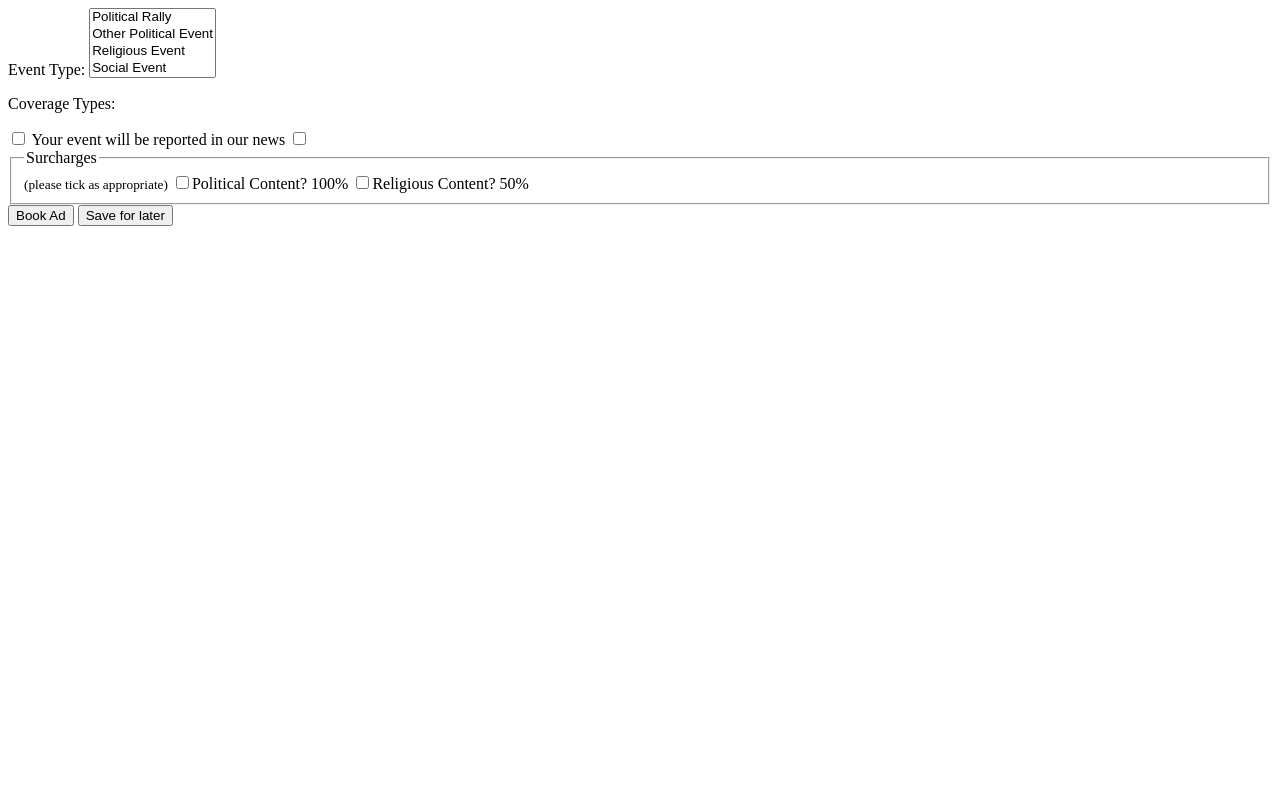
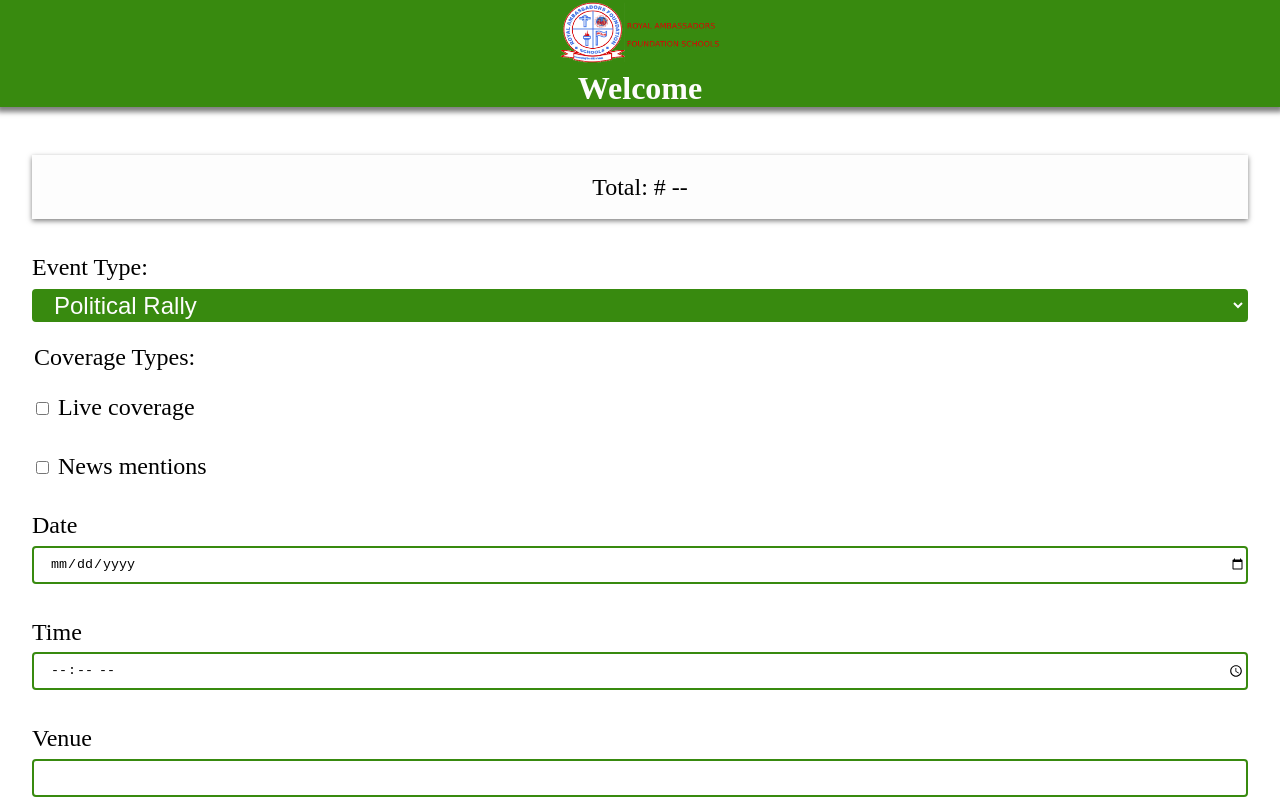
Before and after one commit to tony-eneh/npo-calculator, a website: page src/news-coverage.html in a window 1280 px wide. Shown: the top 801 px of the page. Drawn offline with Linux system fonts and the light colour scheme.

Commit message:
Tush up news-coverage.html

```diff
--- a/src/news-coverage.html
+++ b/src/news-coverage.html
@@ -6,13 +6,27 @@
     <meta name="viewport" content="width=device-width, initial-scale=1.0">
     <meta http-equiv="X-UA-Compatible" content="ie=edge">
     <title>News Coverage</title>
+    <link rel="stylesheet" href="styles/main.css">
 </head>
 
 <body>
-    <div>
+
+    <!-- header -->
+    <header id="header">
+        <div class="logo"><img class="" src="images/logo.png" alt="WazobiaFM logo"></div>
+        <h1 class="title">Welcome</h1>
+    </header>
+
+    <!-- main -->
+    <main id="main">
         <form action="">
+
+            <!-- displays the total cost of ad-->
+            <label id="display-amount">Total:
+                <output name="total" id="total"># --</output></label>
+
             <label for="event-type">Event Type:</label>
-            <select name="event-type" id="event-type" multiple>
+            <select name="event-type" id="event-type">
                 <option value="POLITICAL_RALLY">Political Rally</option>
                 <option value="POLITICAL_EVENT">Other Political Event</option>
                 <option value="RELIGIOUS_ EVENT">Religious Event</option>
@@ -21,34 +35,53 @@
                 <option value="PRESS_CONFERENCE">Press Conference</option>
             </select>
 
-            <p>Coverage Types:</p>
-            <input type="checkbox" name="news-coverage" id="news-coverage">
-            <label for="news-coverage">Your event will be reported in our news</label>
+            <legend>Coverage Types:</legend>
+            <label for="live-coverage">
+                <input type="checkbox" name="live-coverage" id="live-coverage">
+ Live coverage
+            </label>
+            <label for="news-coverage">
+                <input type="checkbox" name="news-coverage" id="news-coverage">
+                News mentions
+            </label>
 
-            <input type="checkbox" name="news">
+            <label for="event-date">Date</label>
+            <input type="date" name="event-date" id="event-date">
+
+            <label for="event-time">Time</label>
+            <input type="time" name="event-time" id="event-time">
+
+            <label for="event-venue">Venue</label>
+            <input type="text" name="event-venue" id="event-venue">
+
             <!--TODO: learn rate card news section well. and complete this page-->
 
-            <fieldset id="surcharges" name="surcharges">
+            <!-- <fieldset id="surcharges" name="surcharges">
                 <legend>Surcharges</legend>
                 <small>(please tick as appropriate)</small>
+
                 <label><input type="checkbox" name="political-content" id="political-content">Political Content? <span>100%</span></label>
 
-                <!-- <label><input type="checkbox" name="news-content" id="news-content">Political Content? <span>100%</span></label> -->
+                <label><input type="checkbox" name="news-content" id="news-content">Political Content? <span>100%</span></label>
 
                 <label><input type="checkbox" name="religious-content" id="religious-content">Religious Content? <span>50%</span></label>
 
-                <!-- <label><input type="checkbox" name="programme-displacement" id="programme-displacement">Programme Displacement <span>100%</span></label> -->
+                <label><input type="checkbox" name="programme-displacement" id="programme-displacement">Programme Displacement <span>100%</span></label>
 
-                <!-- <label><input type="checkbox" name="programme-adjacency" id="programme-adjacency">Programme Adjacency <span>20%</span></label> -->
+                <label><input type="checkbox" name="programme-adjacency" id="programme-adjacency">Programme Adjacency <span>20%</span></label>
 
-                <!-- <label><input type="checkbox" name="independent-programme" id="independent-programme">Independent Programme? <span>50%</span></label> -->
-            </fieldset>
+                <label><input type="checkbox" name="independent-programme" id="independent-programme">Independent Programme? <span>50%</span></label>
+            </fieldset> -->
 
-            <button class="pri-button">Book Ad</button>
-            <button class="sec-button">Save for later</button>
+            <button class="button">Book Ad</button>
+            <button class="button">Save for later</button>
 
         </form>
-    </div>
+    </main>
+
+    <!-- footer -->
+    <footer></footer>
+    <script src="scripts/index.js"></script>
 </body>
 
 </html>
```
